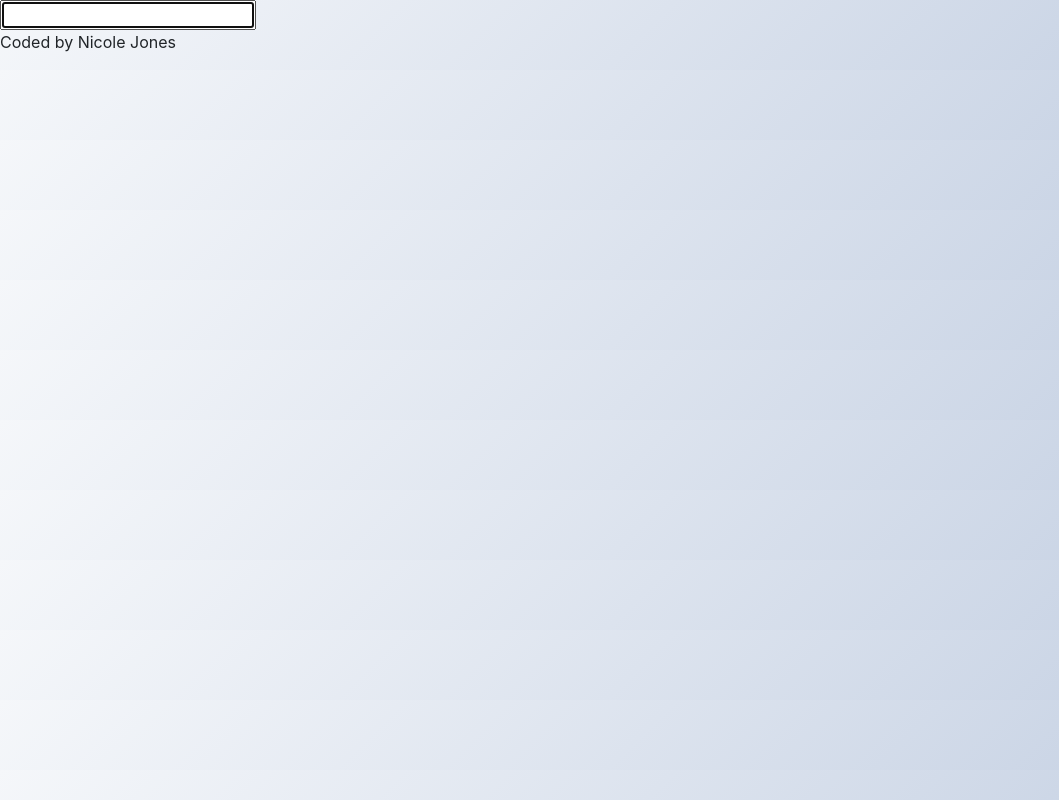
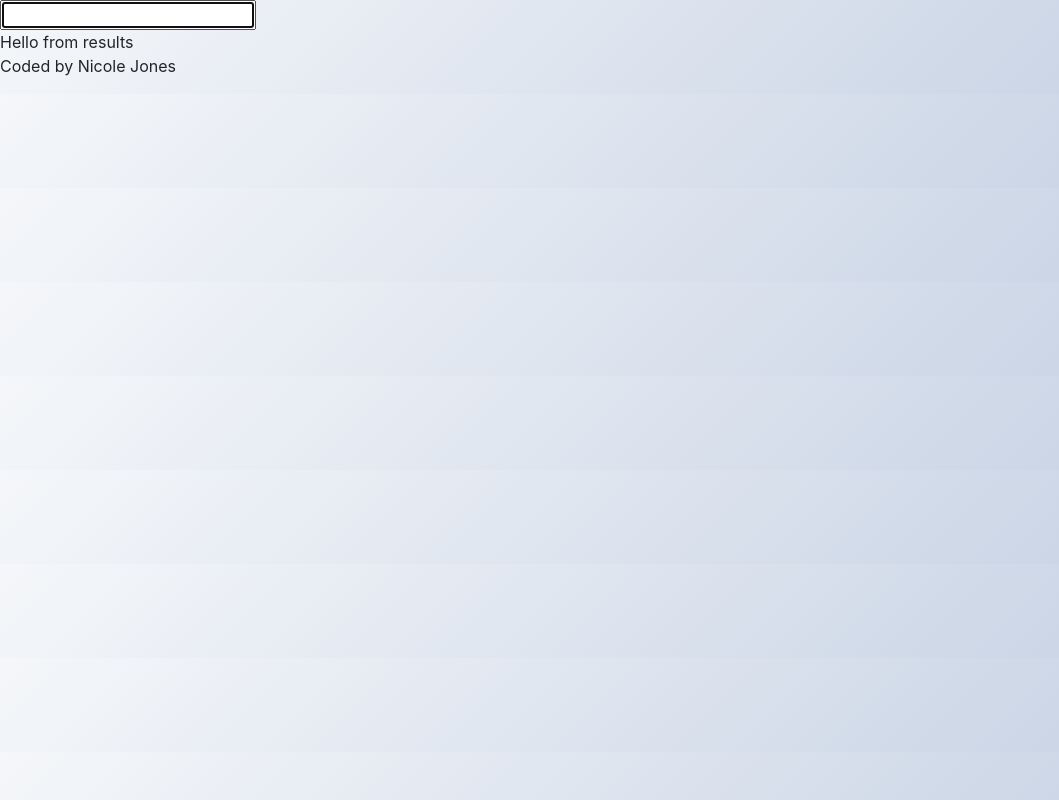
Before and after one commit to nicolemariej/dictionary-project, a React (Create React App) app: page / in a window 1280 px wide. Shown: the whole page, without its empty margins (0-1059 px from the left). Built offline with nearby package versions, Linux system fonts and the light colour scheme.

Commit message:
Implement Result component

```diff
--- a/src/Dictionary.js
+++ b/src/Dictionary.js
@@ -1,5 +1,6 @@
 import axios from "axios";
 import React, { useState } from "react";
+import Results from "./Results";
 import "./Dictionary.css";
 
 export default function Dictionary() {
@@ -7,6 +8,7 @@
 
   function handleResponse(response) {
     console.log(response.data[0]);
+    console.log(response.data[0].meanings[0].definitions[0].definition);
   }
 
   function search(event) {
@@ -15,8 +17,6 @@
     let apiUrl = `https://api.dictionaryapi.dev/api/v2/entries/en/${keyword}`;
     axios.get(apiUrl).then(handleResponse);
   }
-
-  //documentation https://dictionaryapi.dev/
 
   function handleKeywordChange(event) {
     setKeyword(event.target.value);
@@ -27,6 +27,7 @@
       <form onSubmit={search}>
         <input type="search" autoFocus={true} onChange={handleKeywordChange} />
       </form>
+      <Results />
     </div>
   );
 }
--- /dev/null
+++ b/src/Results.js
@@ -0,0 +1,5 @@
+import React from "react";
+
+export default function Result() {
+  return <div className="Results"> Hello from results </div>;
+}
```
